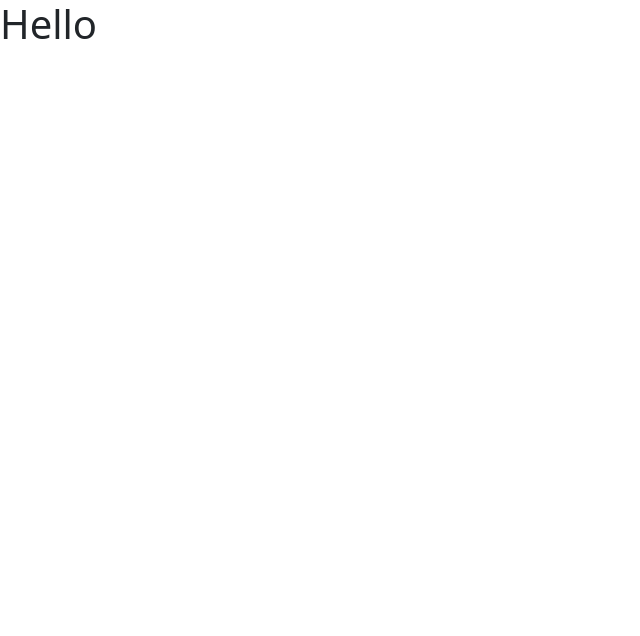
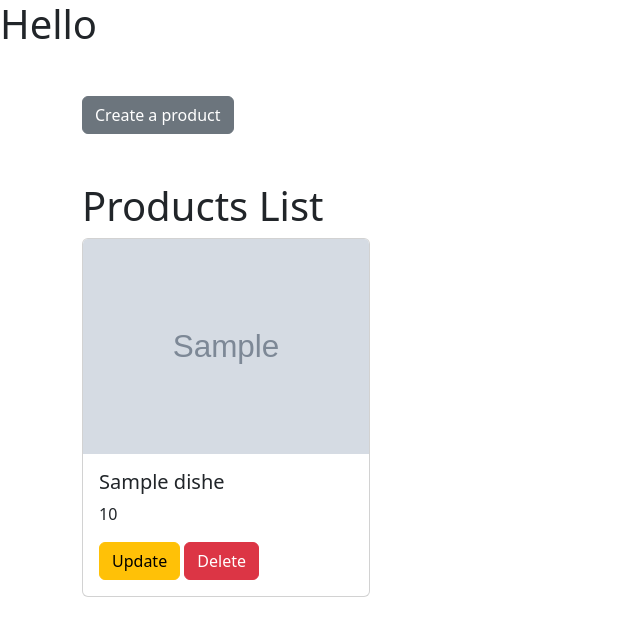
Before and after one commit to Bilajbeg/PHP, a PHP site: page / in a window 1280 px wide. Before the commit the part shown is almost empty. Shown: the top 636 px of the page, without its empty margins (0-640 px from the left). Run offline with PHP 8.4, Linux system fonts and the light colour scheme; tables that the repository leaves empty or names only in its code hold one stand-in row (values such as "Sample post"); grey boxes marked "Sample" are stand-in pictures.

Commit message:
images and form for cards added

```diff
--- a/day_4/exercise_for_codereview/index.php
+++ b/day_4/exercise_for_codereview/index.php
@@ -42,6 +42,14 @@ mysqli_close($connect);
 <body>
     <h1>Hello</h1>
 
+    <div class="container mt-5">
+        <a class="btn btn-secondary" href="create.php">Create a product</a>
+        <h1 class="mt-5">Products List</h1>
+        <div class="row row-cols-lg-3 row-cols-md-2 row-cols-sm-1 row-cols-xs-1">
+            <?= $cards ?>
+        </div>
+    </div>
+
 
     <script src="https://cdn.jsdelivr.net/npm/bootstrap@5.3.0/dist/js/bootstrap.bundle.min.js" integrity="sha384-geWF76RCwLtnZ8qwWowPQNguL3RmwHVBC9FhGdlKrxdiJJigb/j/68SIy3Te4Bkz" crossorigin="anonymous"></script>
 </body>
```
Also changed, not shown: day_4/exercise_for_codereview/images/image.jpg (renamed from day_4/exercise_for_codereview/images/image-placeholder-500x500.jpg).
